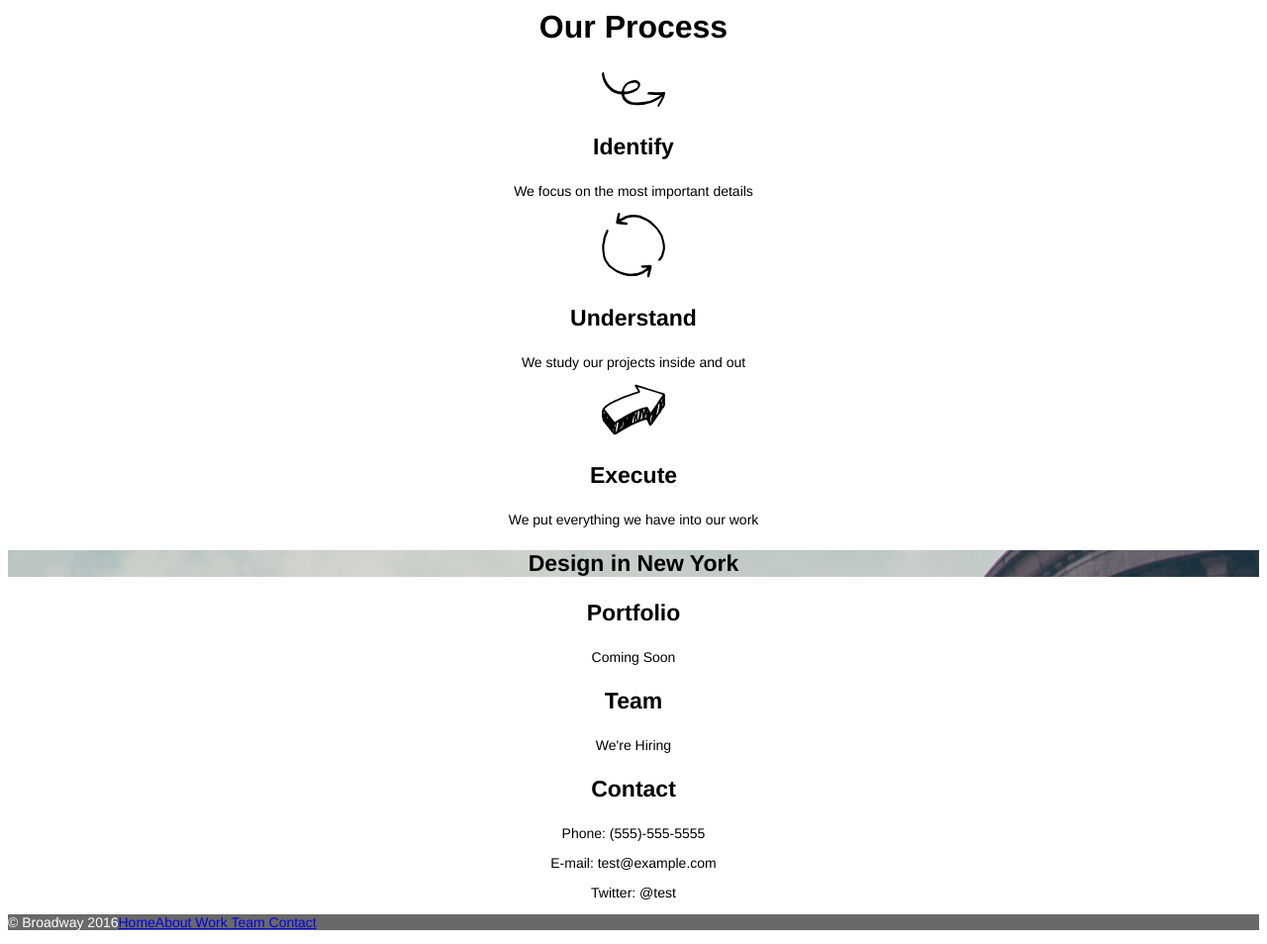
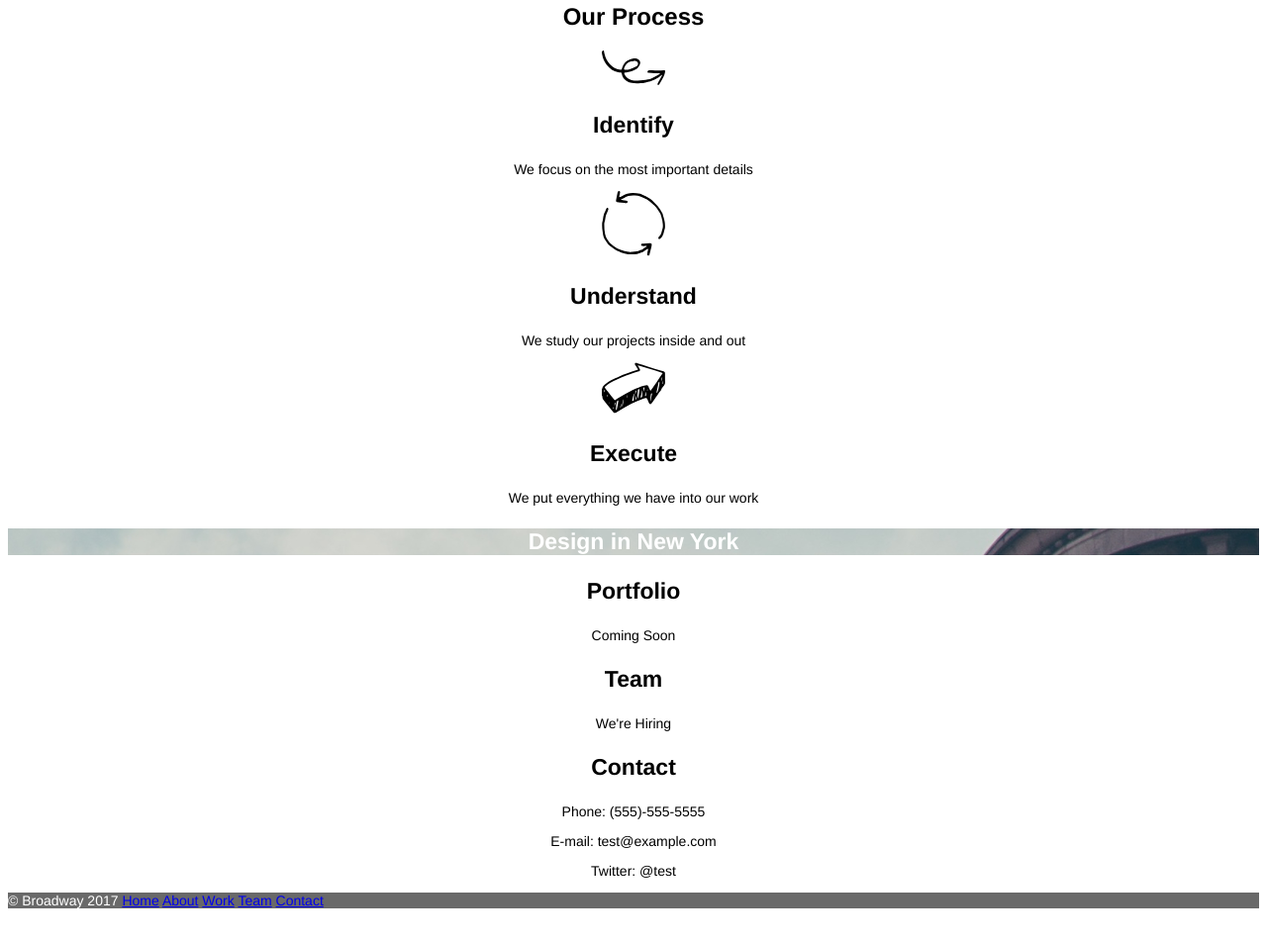
Before and after one commit to Phildan65/broadway, a plain HTML site: page index.html in a window 1280 px wide. Shown: the part 368-1322 px from the top of the page at 99% size. After the commit the page ends 1300 px from the top, so only its background shows below. Drawn offline with Linux system fonts and the light colour scheme; files whose address does not match are found by name.

Commit message:
Add files via upload

```diff
--- a/index.html
+++ b/index.html
@@ -8,14 +8,15 @@
     <!-- First part with menu options-->
     <div Class="design" style="background-image:url(file:///C:/WebProjects/broadway/resources/images/the-flatiron-building.png)"/>
       <h1>Broadway Design</h1>
-      <p><a href="#">Home</a></p>
-      <p><a href="#">Process</a></p>
-      <p><a href="#">Work</a></p>
-      <p><a href="#">Team</a></p>
-      <p><a href="#">Contact</a></p>
+      <p><a class "bouton" href="#">Home</a></p>
+      <p><a class "bouton" href="#process">Process</a></p>
+      <p><a class "bouton" href="#work">Work</a></p>
+      <p><a class "bouton" href="#team">Team</a></p>
+      <p><a class "bouton" href="#contact">Contact</a></p>
     </div>
     <!-- Details of content-->
-    <div Class="process">
+    <div Class="proc">
+      <section id="process">
         <h2>Our Process</h2>
         <img src="file:///C:/WebProjects/broadway/resources/images/identify.svg" alt=""/>
         <h3>Identify</h3>
@@ -26,19 +27,32 @@
         <img src="file:///C:/WebProjects/broadway/resources/images/execute.svg" alt=""/>
         <h3>Execute</h3>
         <p>We put everything we have into our work</p>
-      <h3 Class="NY" style="background-image:url(file:///C:/WebProjects/broadway/resources/images/the-flatiron-building.png)"; color=white;>Design in New York</h3>
+      </section>
+      <section id="work">
+        <h3 Class="NY" style="background-image:url(file:///C:/WebProjects/broadway/resources/images/the-flatiron-building.png);color:white;">Design in New York</h3>
         <h3>Portfolio</h3>
         <p>Coming Soon</p>
+      </section>
+      <section id="team">
         <h3>Team</h3>
         <p>We're Hiring</p>
+      </section>
+      <section id="contact">
         <h3>Contact</h3>
         <p>Phone: (555)-555-5555</p>
         <p>E-mail: test@example.com</p>
         <p>Twitter: @test</p>
+      </section>
     </div>
   <!-- pied de page-->
    <div class="ppage">
-      <p>© Broadway 2016<a href="#">Home</a><a href="#">About Work </a><a href="#">Team </a><a href="#">Contact</a></p>
+      <p>© Broadway 2017
+        <a class="bouton" href="#">Home</a>
+        <a class="bouton" href="#process">About</a>
+        <a class="bouton" href="#work">Work</a>
+        <a class="bouton" href="#team">Team</a>
+        <a class="bouton" href="#contact">Contact</a>
+      </p>
    </div>
   </body>
 </html>
--- /dev/null
+++ b/style.css
@@ -0,0 +1,33 @@
+body {
+    font-family: Helvetica;
+    text-align: center;
+    font-weight: bold;
+}
+.design h1 {
+    font-size: 70px;
+    color:white
+}
+.design p {
+    font-size: 18px;
+    color:white
+}
+.bouton {
+  font-size: 18px;
+  color: white;
+}
+.pro h2 {
+  font-size: 32px;
+}
+h3 {
+    font-size: 23px;
+}
+p {
+    font-size: 14px;
+    font-weight: normal;
+}
+.ppage {
+    text-align: left;
+    font-size:11px;
+    background-color: dimgray;
+    color:white;
+}
```
Lines whose indentation alone changed are shown as unchanged.
